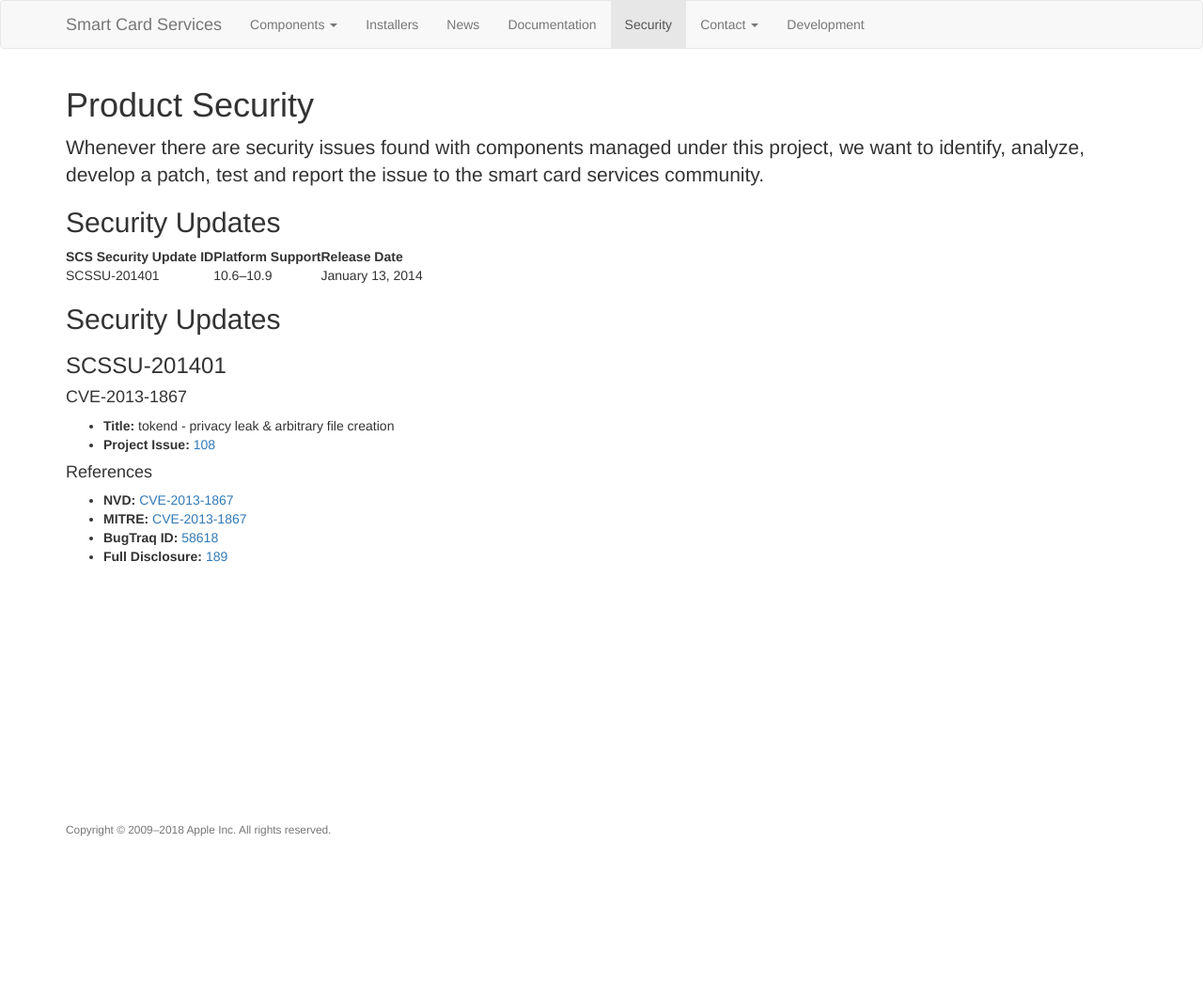
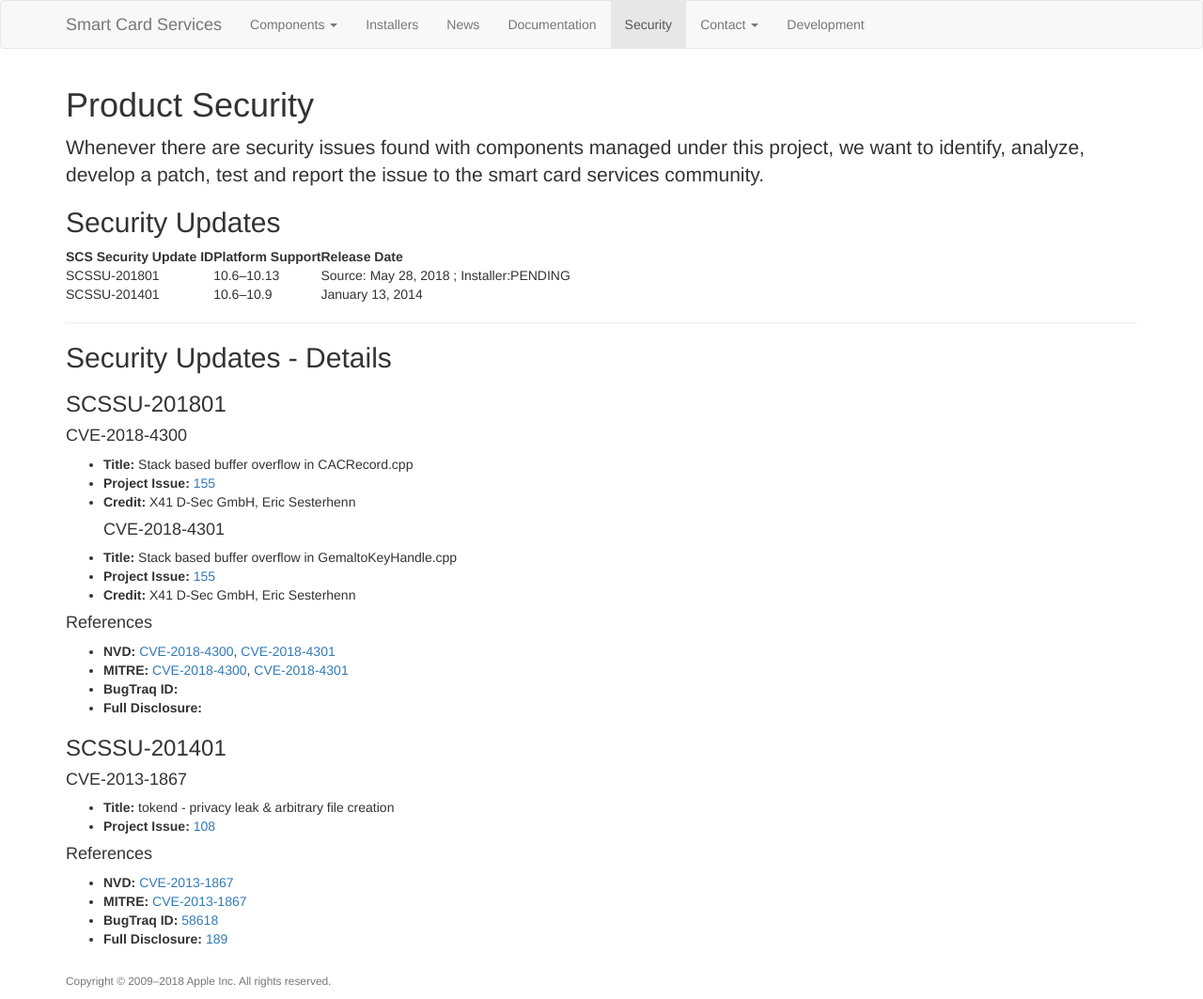
Before and after one commit to smartcardservices/smartcardservices.github.io, a Jekyll site: the page built from security.md, in a window 1280 px wide. Shown: the whole page at 94% size. Built offline with Jekyll 4.4.1, drawn with Linux system fonts in a browser that asks for light colours; nearby versions of some CDN libraries; before the commit the page ends 902 px from its top, so only the background shows below that.

Commit message:
Post SCSSU-201801 Notice
Post SCSSU-201801 Notice. Will followup with installer posting once it is complete.

```diff
--- a/security.md
+++ b/security.md
@@ -10,10 +10,32 @@ Whenever there are security issues found with components managed under this proj
 
 SCS Security Update ID | Platform Support | Release Date
 -----------------------|------------------|-----------------
+SCSSU-201801           | 10.6&ndash;10.13 | Source: May 28, 2018 ; Installer:PENDING
 SCSSU-201401           | 10.6&ndash;10.9  | January 13, 2014
 
+---
 
-## Security Updates
+## Security Updates - Details
+### SCSSU-201801
+
+#### CVE-2018-4300
+* **Title:** Stack based buffer overflow in CACRecord.cpp
+* **Project Issue:** [155](https://github.com/smartcardservices/smartcardservices/pull/155)
+* **Credit:** X41 D-Sec GmbH, Eric Sesterhenn
+#### CVE-2018-4301
+* **Title:** Stack based buffer overflow in GemaltoKeyHandle.cpp
+* **Project Issue:** [155](https://github.com/smartcardservices/smartcardservices/pull/155)
+* **Credit:** X41 D-Sec GmbH, Eric Sesterhenn
+
+#### References
+
+* **NVD:** [CVE-2018-4300](http://web.nvd.nist.gov/view/vuln/detail?vulnId=CVE-2018-4300),
+           [CVE-2018-4301](http://cve.mitre.org/cgi-bin/cvename.cgi?name=CVE-2018-4301)
+* **MITRE:** [CVE-2018-4300](http://web.nvd.nist.gov/view/vuln/detail?vulnId=CVE-2018-4300),
+             [CVE-2018-4301](http://cve.mitre.org/cgi-bin/cvename.cgi?name=CVE-2018-4301)
+* **BugTraq ID:**
+* **Full Disclosure:**
+
 
 ### SCSSU-201401
 
```
